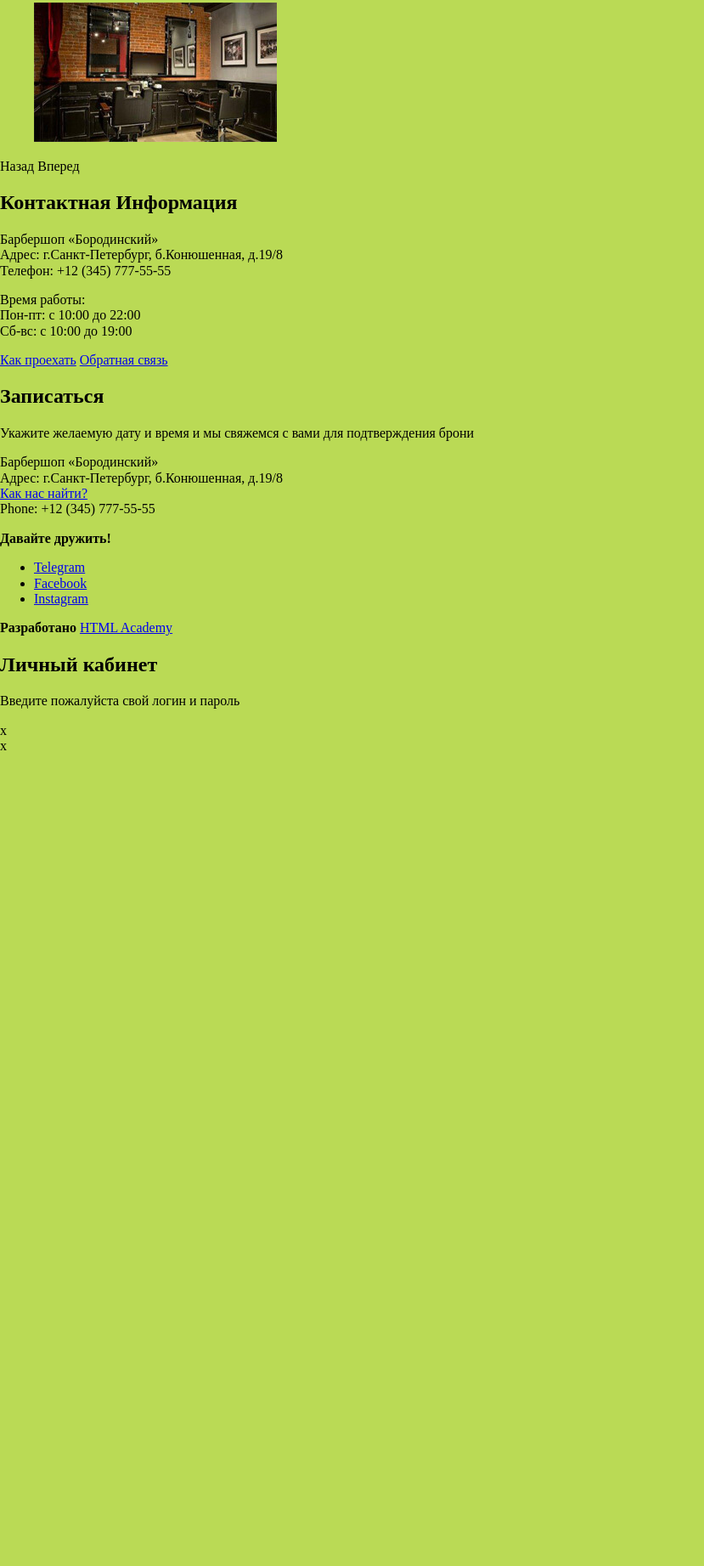
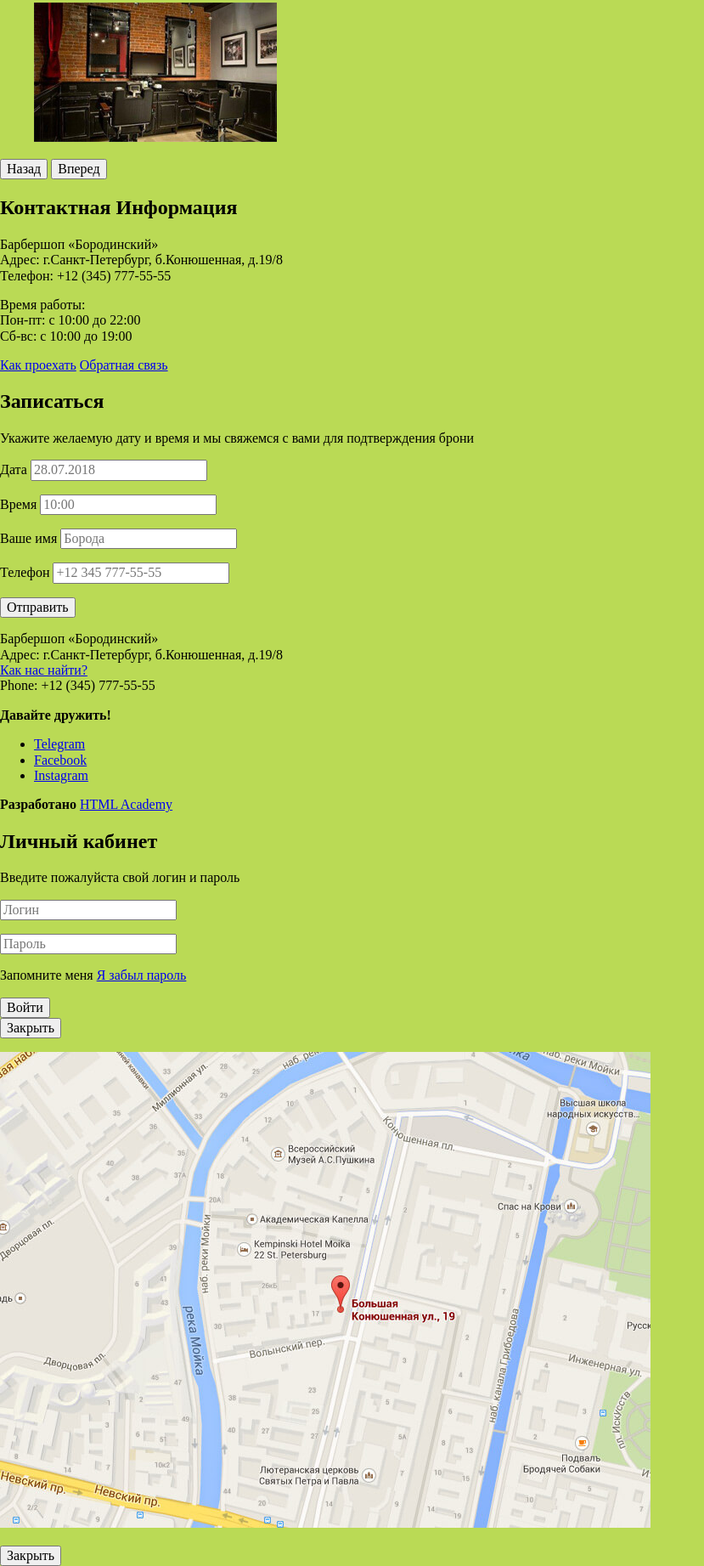
Before and after one commit to uanoob/barbershop, a website: page index.html in a window 1280 px wide. Shown: the part 820-2663 px from the top of the page at 85% size, without its empty margins (0-829 px from the left). Before the commit the page ends 1707 px from the top, so only its background shows below. Drawn offline with Linux system fonts and the light colour scheme.

Commit message:
Create appointment-form, modal-login form
Add user login-link, change modal-close button, change gallery-button,
change css class "visually-hidden"

```diff
--- a/css/style.css
+++ b/css/style.css
@@ -3,5 +3,12 @@ body {
 }
 
 .visually-hidden {
-  display: none;
+  position: absolute;
+  width: 1px;
+  height: 1px;
+  margin: -1px;
+  padding: 0;
+  border: 0;
+  clip: rect(0 0 0 0);
+  overflow: hidden;
 }
--- a/index.html
+++ b/index.html
@@ -34,7 +34,9 @@
         </li>
       </ul>
       <ul class="user-navigation">
-        <li class="login-link">Вход</li>
+        <li class="login-link">
+          <a href="login.html" class="login-link">Вход</a>
+        </li>
       </ul>
     </nav>
 
@@ -85,8 +87,8 @@
           <img src="img/studio.jpg" width="286" height="164" alt="Studio">
         </a>
       </figure>
-      <span class="button gallery-button galery-button-back">Назад</span>
-      <span class="button gallery-button galery-button-next">Вперед</span>
+      <button class="button gallery-button galery-button-back" type="button">Назад</button>
+      <button class="button gallery-button galery-button-next" type="button">Вперед</button>
     </section>
 
     <section class="contacts">
@@ -108,7 +110,25 @@
     <section class="appointment">
       <h2>Записаться</h2>
       <p class="appointment-info">Укажите желаемую дату и время и мы свяжемся с вами для подтверждения брони</p>
-      <!-- TODO form -->
+      <form class="appointment-form" action="https://echo.htmlacademy.ru" method="POST">
+        <p class="appointment-item">
+          <label for="appointment-date">Дата</label>
+          <input id="appointment-date" type="text" name="date" value="" placeholder="28.07.2018">
+        </p>
+        <p class="appointment-item">
+          <label for="appointment-time">Время</label>
+          <input id="appointment-time" type="text" name="time" value="" placeholder="10:00">
+        </p>
+        <p class="appointment=item">
+          <label for="appointment-name">Ваше имя</label>
+          <input id="appointment-name" type="text" name="name" value="" placeholder="Борода">
+        </p>
+        <p class="appointment-item">
+          <label for="appointment-phone">Телефон</label>
+          <input id="appointment-phone" type="tel" name="phone" value="" placeholder="+12 345 777-55-55">
+        </p>
+        <button class="button" type="submit">Отправить</button>
+      </form>
     </section>
 
   </main>
@@ -144,13 +164,34 @@
   <section class="modal modal-login">
     <h2>Личный кабинет</h2>
     <p>Введите пожалуйста свой логин и пароль</p>
-    <!-- TODO form -->
-    <span class="modal-close">x</span>
+    <form class="login-form" action="https://echo.htmlacademy.ru" method="POST">
+      <p>
+        <label class="visually-hidden" for="user-login">Логин</label>
+        <input class="login-icon__user" id="user-login" type="text" name="login" placeholder="Логин">
+      </p>
+      <p>
+        <label class="visually-hidden" for="user-password">Пароль</label>
+        <input class="login-icon__password" id="user-password" type="password" name="password" placeholder="Пароль">
+      </p>
+      <p class="login-password__info">
+        <label class="login-checkbox">
+          <input class="visually-hidden" type="checkbox" name="remember">
+          <span class="checkbox-indicator"></span>
+          Запомните меня
+        </label>
+        <a class="restore" href="#">Я забыл пароль</a>
+      </p>
+      <button class="button" type="submit">Войти</button>
+    </form>
+    <button class="modal-close" type="button">Закрыть</button>
   </section>
 
   <section class="modal modal-map">
     <h2 class="visually-hidden">Как нас найти</h2>
-    <span class="modal-close">x</span>
+    <p>
+      <img src="img/map.jpg" width="766" height="560" alt="Офис компании по адресу ул.Конюшенная, д.19/8, г.Санкт-Петербург">
+    </p>
+    <button class="modal-close">Закрыть</button>
 
   </section>
 
```
Also changed, not shown: catalog-item.html (+27 -6 lines), catalog.html (+28 -7 lines), img/map.jpg (added).
